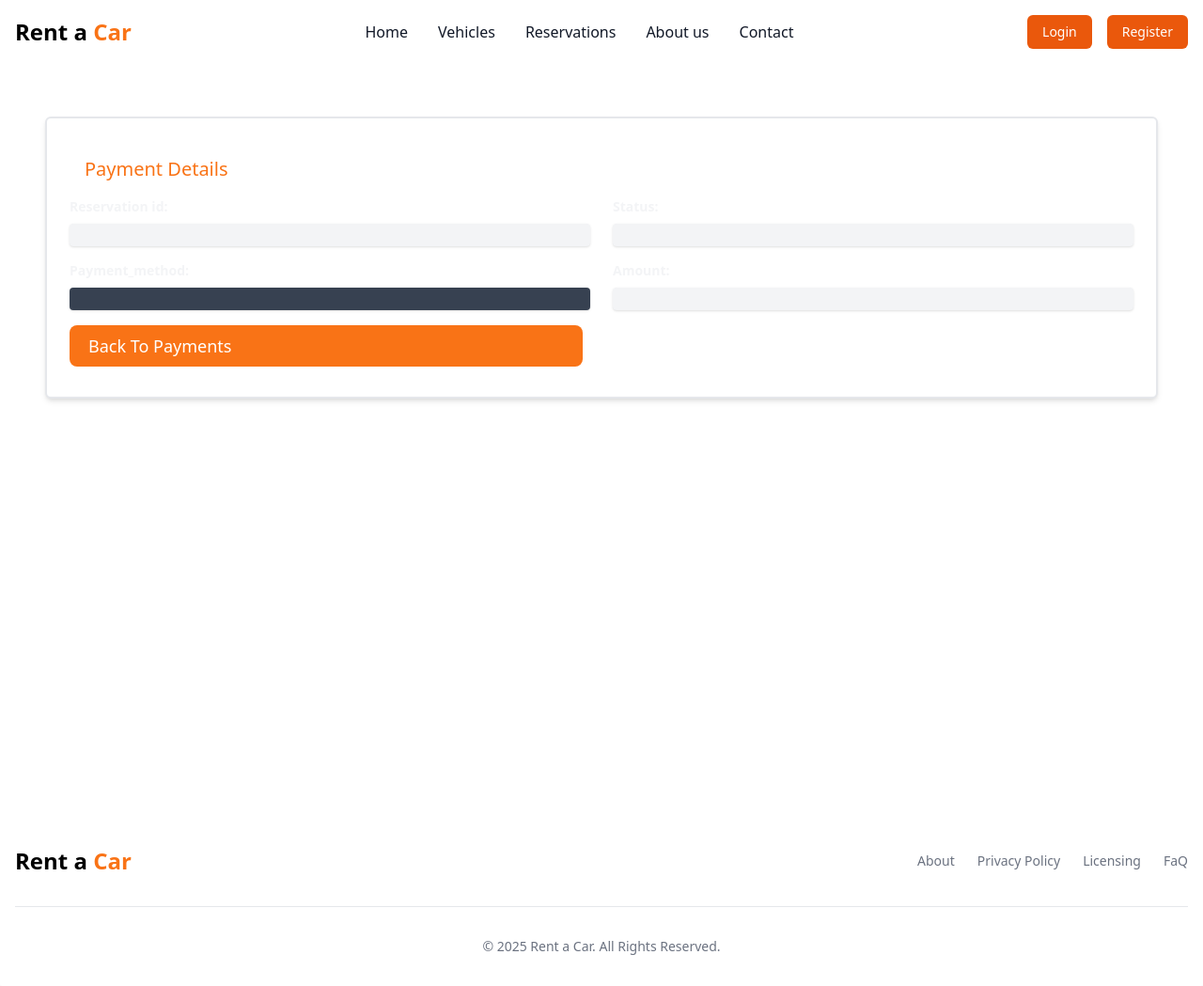
After one commit to Facenam3/php-rent-service, a PHP site: the page made by app/Views/admin/payments/show.php in a window 1280 px wide. The commit adds this page. Shown: the whole page at 94% size. Run offline with PHP 8.4, Linux system fonts and the light colour scheme; the template is opened without the code that fills it, so the values that code supplies are empty; some libraries are stand-ins or nearby versions.

Commit message:
added show to the payments

```diff
--- /dev/null
+++ b/app/Views/admin/payments/show.php
@@ -0,0 +1,45 @@
+<div class="py-12 px-12">
+    <div class="w-full bg-white dark:bg-gray-800 rounded-md border-2 shadow-md text-black p-6 mt-2">
+        <h1 class="p-4 text-xl text-orange-500 font-medium">Payment Details</h1>
+        <a href="/admin/payments"
+                class="sm:hidden w-full mb-4 inline-block text-white bg-orange-500 hover:bg-orange-600 focus:ring-4 focus:ring-orange-300 dark:focus:ring-orange-800 font-medium rounded-lg text-sm sm:text-base px-4 py-2 sm:px-6 sm:py-3 whitespace-nowrap">
+                    ← Back to Table
+            </a>
+        <div class="flex flex-col-reverse gap-6 lg:flex-row">
+            <div class="w-full lg:w-1/2">
+                <div class="mb-4">
+                    <label class="block text-gray-100 text-sm font-bold mb-2">Reservation id:</label>
+                    <div class="text-gray-700 bg-gray-100 dark:bg-gray-100 p-3 rounded shadow">
+                        <?= $payment->reservation_id ?>
+                    </div>
+                </div>
+
+                <div class="mb-4">
+                    <label class="block text-gray-100 text-sm font-bold mb-2">Payment_method:</label>
+                    <div class="text-gray-700 bg-gray-700 dark:bg-gray-100 p-3 rounded shadow">
+                        <?= nl2br(htmlspecialchars($payment->payment_method)) ?>
+                    </div>
+                </div>
+                <a href="/admin/payments"
+                    class="hidden lg:block focus:outline-none text-white bg-orange-500 hover:bg-orange-600 focus:ring-4 focus:ring-orange-300 font-medium rounded-lg text-lg px-5 py-2 me-2 mb-2 dark:focus:ring-orange-900" >
+                    Back To Payments
+                </a>
+            </div>
+            <div class="w-full lg:w-1/2">
+                <div class="mb-4">
+                    <label class="block text-gray-100 text-sm font-bold mb-2">Status:</label>
+                    <div class="text-gray-700 bg-gray-100 dark:bg-gray-100 p-3 rounded shadow">
+                        <?= $payment->status ?>
+                    </div>
+                </div>
+
+                <div class="mb-4">
+                    <label class="block text-gray-100 text-sm font-bold mb-2">Amount:</label>
+                    <div class="text-gray-700 bg-gray-100 dark:bg-gray-100 p-3 rounded shadow">
+                        <?= $payment->amount ?>
+                    </div>
+                </div>
+            </div>
+        </div>
+    </div>
+</div>
--- a/public/js/admin/payment.js
+++ b/public/js/admin/payment.js
@@ -1,3 +1,9 @@
 $(document).ready(function(){
+    $(document).on('click', "#payment-show", function(e){
+        e.preventDefault();
 
+        const payment_id = $(this).data('id');
+
+        window.location.href = "/admin/payments/" + payment_id + "/show";
+    });
 });
--- a/routes.php
+++ b/routes.php
@@ -102,3 +102,4 @@ $router->add("POST", "/admin/contacts/{id}/delete", "Admin\ContactUsController@d
 
 //============================================== PAYMENTS ==================================
 $router->add("GET", "/admin/payments", "Admin\PaymentController@index", ['auth']);
+$router->add("GET", "/admin/payments/{id}/show", 'Admin\PaymentController@show', ['auth']);
```
Also changed, not shown: app/Controllers/Admin/PaymentController.php (+12 -0 lines), database/rent.sqlite.
